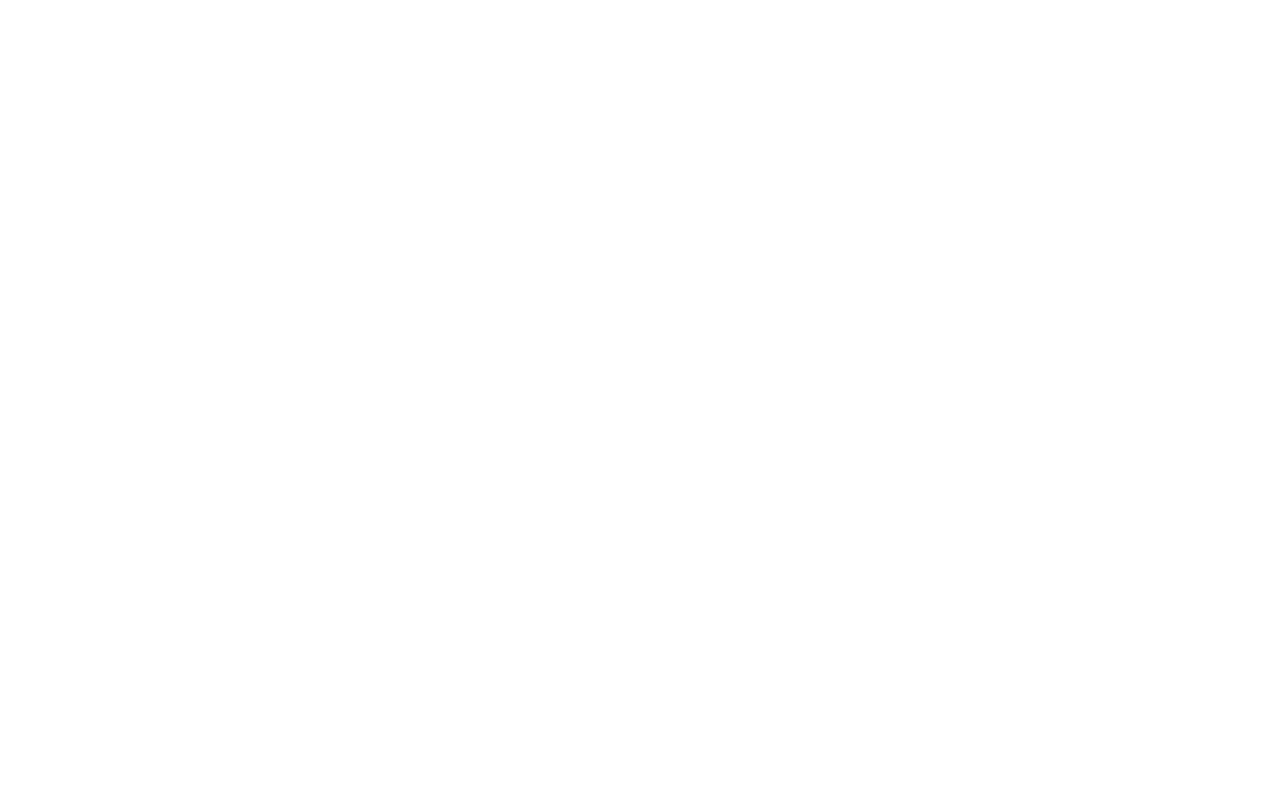
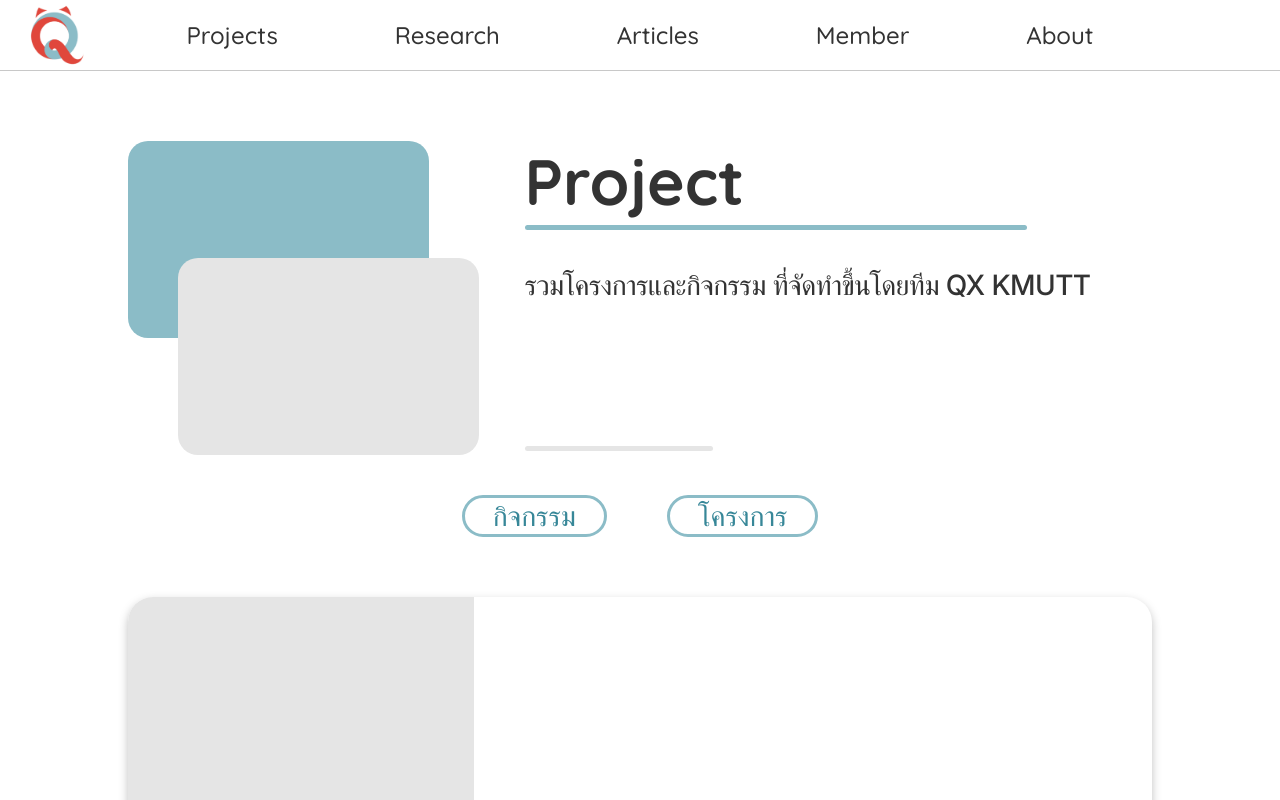
Before and after one commit to PiriyaDEV/qx_kmutt, a React (Create React App) app in the folder Frontend/: page /project in a window 1280 px wide. Shown: the top 800 px of the page. Built offline with nearby package versions, Linux system fonts and the light colour scheme.

Commit message:
Initial Project & Research

```diff
--- a/Frontend/src/App.js
+++ b/Frontend/src/App.js
@@ -4,14 +4,26 @@
 import Home from "./components/pages/Home";
 import Navbar from "./components/elements/Navbar";
 import Footer from "./components/elements/Footer";
+import Project from "./components/pages/Project";
+import Research from "./components/pages/Research";
 
 function App() {
   return (
     <div>
       <Switch>
         <Route exact path="/" id="app-home">
-          <Navbar />
+          <Navbar path={"home"} />
           <Home />
+          <Footer />
+        </Route>
+        <Route exact path="/project" id="app-project">
+          <Navbar path={"project"} />
+          <Project />
+          <Footer />
+        </Route>
+        <Route exact path="/research" id="app-research">
+          <Navbar path={"research"} />
+          <Research />
           <Footer />
         </Route>
         {/* <Route path="/:id">
--- /dev/null
+++ b/Frontend/src/assets/css/elements/articleLongFlex.css
@@ -0,0 +1,16 @@
+.article-long-flex {
+  width: 100%;
+  display: flex;
+  justify-content: space-between;
+  align-items: center;
+  box-shadow: 0px 4px 10px rgba(0, 0, 0, 0.25);
+  border-radius: 25px;
+}
+
+.article-long-flex > div:first-child {
+  height: 244px;
+  background-color: #e5e5e5;
+  width: 346px;
+  border-top-left-radius: 25px;
+  border-bottom-left-radius: 25px;
+}
--- a/Frontend/src/assets/css/elements/navbar.css
+++ b/Frontend/src/assets/css/elements/navbar.css
@@ -1,6 +1,7 @@
 #navbar-box {
   justify-content: space-around;
   padding: 20px 0px;
+  position: relative;
 }
 
 #navbar {
@@ -10,3 +11,10 @@
 #navbar-box > h1{
     cursor: pointer;
 }
+
+#nav-logo{
+  width: 58px;
+  position: absolute;
+  left: -100px;
+  cursor: pointer;
+}
--- /dev/null
+++ b/Frontend/src/assets/css/pages/project.css
@@ -0,0 +1,57 @@
+/* Temp */
+.pj-blue-temp {
+  width: 80%;
+  height: 197px;
+  background-color: #8bbcc7;
+  border-radius: 20px;
+}
+
+.pj-grey-temp {
+  width: 80%;
+  height: 197px;
+  background-color: #e5e5e5;
+  border-radius: 20px;
+  margin-left: 50px;
+  margin-top: -80px;
+}
+
+/* Project */
+#project {
+  padding: 70px 0px;
+}
+
+#project-header {
+  display: grid;
+  align-items: flex-start;
+  justify-content: space-between;
+  grid-template-columns: 1.2fr 2fr;
+  gap: 20px;
+}
+
+#project-header > div {
+  position: relative;
+}
+
+#project-header-text {
+  display: flex;
+  justify-content: space-between;
+  flex-direction: column;
+  height: 100%;
+}
+
+#project-header-text > div:first-child > p {
+  margin-top: 38px;
+}
+
+/* Choice */
+#project-tag {
+  margin-top: 40px;
+  gap: 60px;
+}
+
+#project-list {
+  margin-top: 60px;
+  gap: 39px;
+  display: flex;
+  flex-direction: column;
+}
--- /dev/null
+++ b/Frontend/src/assets/css/pages/research.css
@@ -0,0 +1,26 @@
+#research {
+  padding: 70px 0px;
+}
+
+#research-header > div > p {
+  margin-top: 38px;
+}
+
+#research-header > div > .small-grey-hr {
+  margin-top: 80px;
+  margin-left: auto;
+  width: 20%;
+}
+
+/* Choice */
+#research-tag {
+  margin-top: 40px;
+  gap: 31px;
+}
+
+#research-list {
+  margin-top: 60px;
+  gap: 39px;
+  display: flex;
+  flex-direction: column;
+}
--- a/Frontend/src/assets/css/text.css
+++ b/Frontend/src/assets/css/text.css
@@ -1,4 +1,4 @@
-@import url("https://fonts.googleapis.com/css2?family=Inter:wght@400;500;700&family=Quicksand:wght@400;500;700&display=swap");
+@import url("https://fonts.googleapis.com/css2?family=Inter:wght@400;500;700&family=Quicksand:wght@400;500;700&family=Sarabun:wght@400;500;700&display=swap");
 
 /* ตั้งค่าหน้า */
 body,
@@ -34,6 +34,10 @@
 
 .quicksand {
   font-family: "Quicksand", sans-serif !important;
+}
+
+.sarabun {
+  font-family: "Sarabun", sans-serif !important;
 }
 
 /* Font 18px */
@@ -110,3 +114,34 @@
 .grey-text {
   color: #c8c8c8;
 }
+
+.small-blue-hr {
+  background-color: #8bbcc7;
+  border-radius: 10px;
+  height: 5px;
+  border: none;
+  width: 80%;
+  margin-left: 0;
+}
+
+.small-grey-hr {
+  background-color: #e5e5e5;
+  border-radius: 10px;
+  height: 5px;
+  border: none;
+  width: 30%;
+  margin-left: 0;
+}
+
+.small-ls {
+  letter-spacing: -0.022em;
+}
+
+.tag {
+  border: 3px solid #8bbcc7;
+  box-sizing: border-box;
+  border-radius: 25px;
+  padding: 0px 28px;
+  width: fit-content;
+  cursor: pointer;
+}
--- /dev/null
+++ b/Frontend/src/components/elements/ArticleLongFlex.js
@@ -0,0 +1,12 @@
+import React from 'react'
+
+import "../../assets/css/elements/articleLongFlex.css"
+
+export default function ArticleLongFlex() {
+  return (
+    <div className="article-long-flex">
+        <div/>
+        <div/>
+    </div>
+  )
+}
--- a/Frontend/src/components/elements/Navbar.js
+++ b/Frontend/src/components/elements/Navbar.js
@@ -4,15 +4,40 @@
 import "../../assets/css/pages.css";
 import "../../assets/css/elements/navbar.css";
 
-export default function Navbar() {
+import qxLogo from "../../assets/images/home/QX-logo.png";
+
+export default function Navbar(props) {
+  const linkPath = (path) => {
+    window.location.href = path;
+  };
+
   return (
     <div id="navbar" className="section">
       <div id="navbar-box" className="navbar-container">
-        <h1 className="vsm-text w500">Projects</h1>
-        <h1 className="vsm-text w500">Research</h1>
-        <h1 className="vsm-text w500">Articles</h1>
-        <h1 className="vsm-text w500">Member</h1>
-        <h1 className="vsm-text w500">About</h1>
+        {props.path !== "home" && (
+          <img
+            id="nav-logo"
+            src={qxLogo}
+            alt=""
+            onClick={() => linkPath("/")}
+          />
+        )}
+
+        <h1 className="vsm-text w500" onClick={() => linkPath("project")}>
+          Projects
+        </h1>
+        <h1 className="vsm-text w500" onClick={() => linkPath("research")}>
+          Research
+        </h1>
+        <h1 className="vsm-text w500" onClick={() => linkPath("article")}>
+          Articles
+        </h1>
+        <h1 className="vsm-text w500" onClick={() => linkPath("member")}>
+          Member
+        </h1>
+        <h1 className="vsm-text w500" onClick={() => linkPath("about")}>
+          About
+        </h1>
       </div>
     </div>
   );
--- /dev/null
+++ b/Frontend/src/components/pages/Project.js
@@ -0,0 +1,50 @@
+import React from "react";
+
+import "../../assets/css/text.css";
+import "../../assets/css/pages.css";
+import "../../assets/css/pages/project.css";
+
+import ArticleLongFlex from "../elements/ArticleLongFlex";
+
+export default function Project() {
+  return (
+    <div id="project" className="section">
+      <div className="page-container">
+        {/* Header */}
+        <div id="project-header">
+          {/* Temp Pic */}
+          <div>
+            <div className="pj-blue-temp" />
+            <div className="pj-grey-temp" />
+          </div>
+          <div id="project-header-text">
+            <div>
+              <h1 className="vbg-text w700">Project</h1>
+              <hr className="small-blue-hr" />
+              <p className="sm-text w500 small-ls inter">
+                รวมโครงการและกิจกรรม ที่จัดทำขึ้นโดยทีม QX KMUTT{" "}
+              </p>
+            </div>
+
+            <div>
+              <hr className="small-grey-hr" />
+            </div>
+          </div>
+        </div>
+
+        {/* Choice */}
+        <div id="project-tag" className="section">
+          <h1 className="sm-text w500 tag blue-text">กิจกรรม</h1>
+          <h1 className="sm-text w500 tag blue-text">โครงการ</h1>
+        </div>
+
+        {/* List */}
+        <div id="project-list">
+          <ArticleLongFlex />
+          <ArticleLongFlex />
+          <ArticleLongFlex />
+        </div>
+      </div>
+    </div>
+  );
+}
--- /dev/null
+++ b/Frontend/src/components/pages/Research.js
@@ -0,0 +1,45 @@
+import React from "react";
+
+import "../../assets/css/text.css";
+import "../../assets/css/pages.css";
+import "../../assets/css/pages/research.css";
+
+import ArticleLongFlex from "../elements/ArticleLongFlex";
+
+export default function Research() {
+  return (
+    <div id="research" className="section">
+      <div className="page-container">
+        {/* Header */}
+        <div id="research-header">
+          <div>
+            <h1 className="vbg-text w700">Research</h1>
+            <hr className="small-blue-hr" />
+            <p className="sm-text w500 small-ls inter">
+              รวมโครงการและกิจกรรม ที่จัดทำขึ้นโดยทีม QX KMUTT{" "}
+            </p>
+          </div>
+
+          <div>
+            <hr className="small-grey-hr" />
+          </div>
+        </div>
+
+        {/* Choice */}
+        <div id="research-tag" className="section">
+          <h1 className="sm-text w500 tag blue-text">Journal</h1>
+          <h1 className="sm-text w500 tag blue-text">Proceeding</h1>
+          <h1 className="sm-text w500 tag blue-text">Senior Projects</h1>
+        </div>
+
+        {/* List */}
+        <div id="research-list">
+          <ArticleLongFlex />
+          <ArticleLongFlex />
+          <ArticleLongFlex />
+          <ArticleLongFlex />
+        </div>
+      </div>
+    </div>
+  );
+}
```
